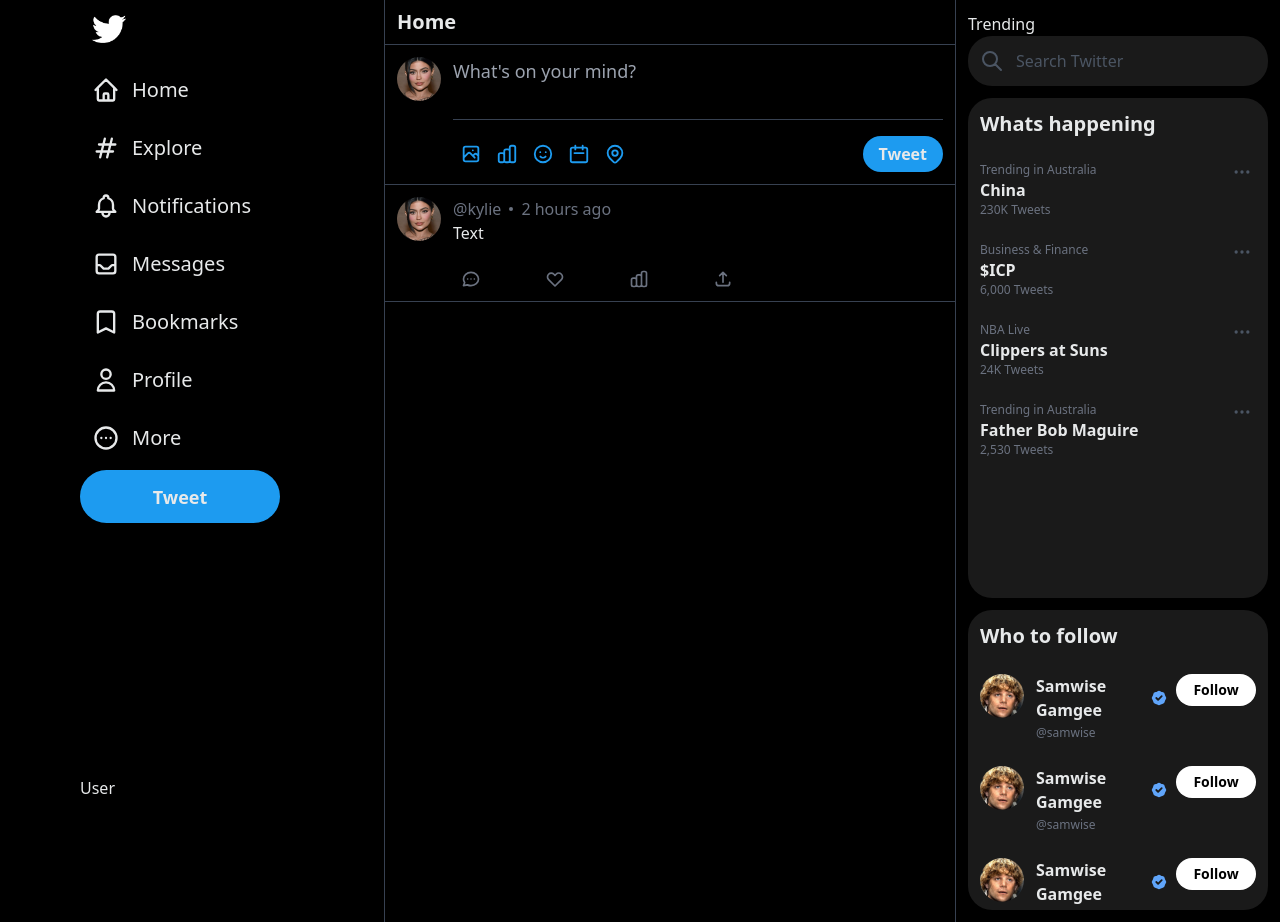
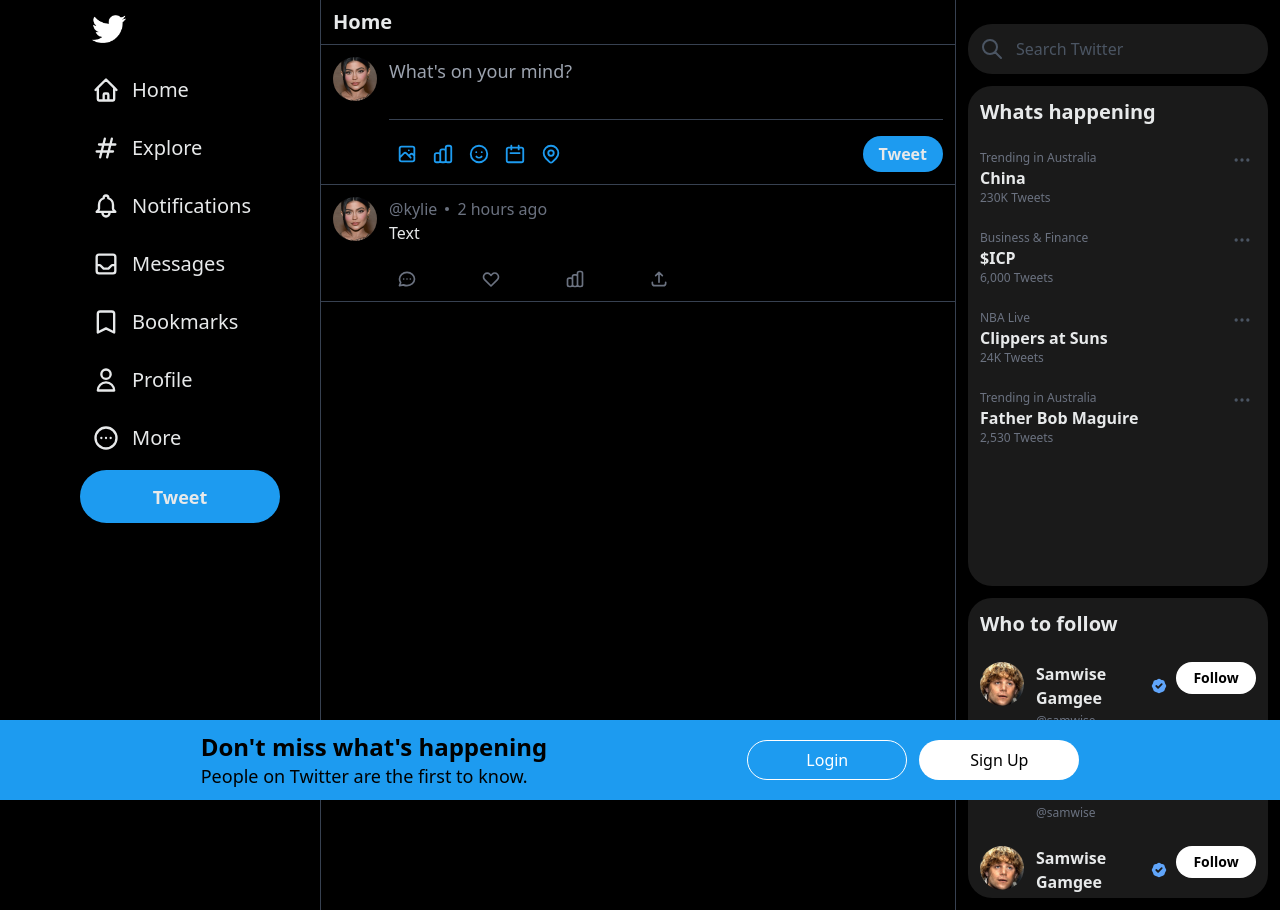
Before and after one commit to danielirwin99/twitter-clone, a Next.js app: page / in a window 1280 px wide. Built offline with nearby package versions, Linux system fonts and the light colour scheme.

Commit message:
Building modals with redux

```diff
--- /dev/null
+++ b/components/BottomerBanner.js
@@ -0,0 +1,22 @@
+import SingupModal from "./modals/SingupModal";
+
+const BottomerBanner = () => {
+  return (
+    <div className="flex justify-center items-center xl:space-x-[200px] fixed w-full h-[80px] bg-[#1d9bf0] bottom-0">
+      <div className="hidden xl:inline">
+        <h1 className="text-2xl font-bold">Don't miss what's happening</h1>
+        <span className="text-[18px]">
+          People on Twitter are the first to know.
+        </span>
+      </div>
+      <div className="space-x-3">
+        <button className="bg-transparent border border-white text-white w-[160px] rounded-full h-[40px] hover:bg-[#cbd2d7] hover:text-black">
+          Login
+        </button>
+        <SingupModal />
+      </div>
+    </div>
+  );
+};
+
+export default BottomerBanner;
--- a/components/PostFeed.js
+++ b/components/PostFeed.js
@@ -3,7 +3,7 @@
 
 const PostFeed = () => {
   return (
-    <div className="sm:ml-20 xl:ml-96 max-w-2xl flex-grow border-gray-700 border-x">
+    <div className="sm:ml-16 xl:ml-80 max-w-2xl flex-grow border-gray-700 border-x">
       <div className="px-3 py-2 text-lg sm:text-xl font-bold border-b border-gray-700 sticky top-0 z-50">
         Home
       </div>
--- a/components/Trending.js
+++ b/components/Trending.js
@@ -3,8 +3,7 @@
 
 const Trending = () => {
   return (
-    <div className="hidden lg:flex flex-col p-3">
-      Trending
+    <div className="hidden lg:flex flex-col p-3 mt-3">
       <div className="flex space-x-3 bg-white bg-opacity-10 w-[300px] h-[50px] p-3 rounded-3xl ">
         <SearchIcon className="w-6 text-gray-600" />
         <input
@@ -40,7 +39,7 @@
           <p className="text-xs text-gray-500">2,530 Tweets</p>
         </div>
       </div>
-      <div className="w-[300px] h-[300px] bg-white bg-opacity-10 rounded-3xl mt-3 overflow-x-hidden scrollBar ">
+      <div className="w-[300px] h-[300px] bg-white bg-opacity-10 rounded-3xl mt-3 overflow-x-hidden scrollBar">
         <h1 className="font-bold text-xl p-3">Who to follow</h1>
 
         <div className="flex justify-between p-3">
--- /dev/null
+++ b/components/modals/SingupModal.js
@@ -0,0 +1,29 @@
+import { Modal } from "@mui/material";
+import { useState } from "react";
+
+const SingupModal = () => {
+  const [isOpen, setIsOpen] = useState(false);
+  const handleClose = () => setIsOpen(false);
+  const handleOpen = () => setIsOpen(true);
+
+  return (
+    <>
+      <button
+        onClick={handleOpen}
+        className="bg-white text-black w-[160px] rounded-full h-[40px] hover:bg-[#cbd2d7]"
+      >
+        Sign Up
+      </button>
+
+      <Modal
+        open={isOpen}
+        onClose={handleClose}
+        className="flex justify-center items-center"
+      >
+        <div className="w-[400px] h-[200px] bg-white ">Signup Over Here</div>
+      </Modal>
+    </>
+  );
+};
+
+export default SingupModal;
--- a/pages/_app.js
+++ b/pages/_app.js
@@ -1,5 +1,11 @@
-import '@/styles/globals.css'
+import "@/styles/globals.css";
+import { Provider } from "react-redux";
+import { store } from "@/redux/store";
 
 export default function App({ Component, pageProps }) {
-  return <Component {...pageProps} />
+  return (
+    <Provider store={store}>
+      <Component {...pageProps} />
+    </Provider>
+  );
 }
--- a/pages/index.js
+++ b/pages/index.js
@@ -2,6 +2,7 @@
 import Sidebar from "@/components/Sidebar";
 import PostFeed from "@/components/PostFeed";
 import Trending from "@/components/Trending";
+import BottomerBanner from "@/components/BottomerBanner";
 
 export default function Home() {
   return (
@@ -12,10 +13,13 @@
         <meta name="viewport" content="width=device-width, initial-scale=1" />
         <link rel="icon" href="/favicon.ico" />
       </Head>
-      <div className="bg-black min-h-screen text-[#e7e9ea] max-w-[1500px] ml-auto mr-auto flex overflow-y-hidden">
-        <Sidebar />
-        <PostFeed />
-        <Trending />
+      <div>
+        <div className="bg-black min-h-screen text-[#e7e9ea] max-w-[1500px] ml-auto mr-auto flex overflow-y-hidden">
+          <Sidebar />
+          <PostFeed />
+          <Trending />
+        </div>
+        <BottomerBanner />
       </div>
     </>
   );
--- /dev/null
+++ b/redux/store.js
@@ -0,0 +1,5 @@
+import { configureStore } from '@reduxjs/toolkit'
+
+export const store = configureStore({
+  reducer: {},
+})
```
Also changed, not shown: package.json (+9 -1 lines), redux/modaSlice.js (added, +15 -0 lines), 1 other file (tests, documents, lock files or other folders).
